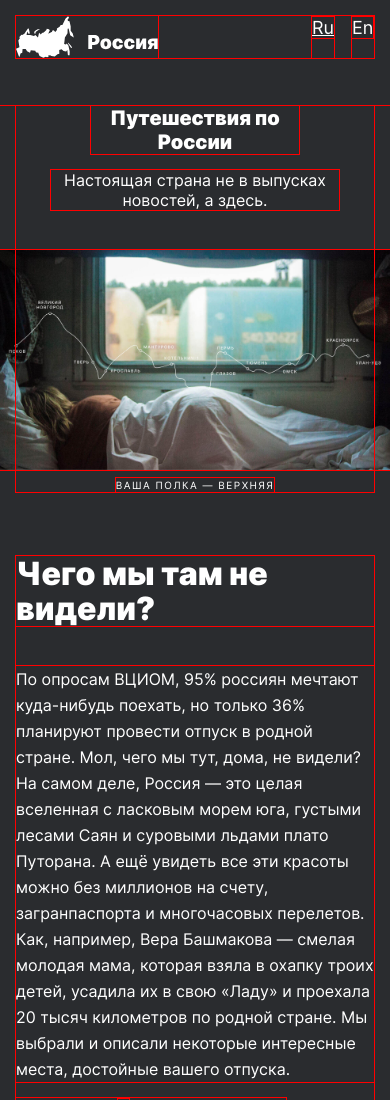
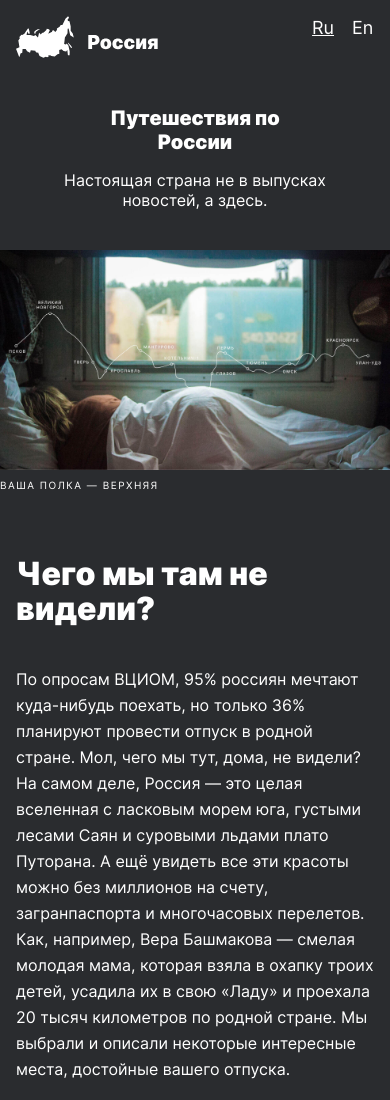
Before and after one commit to albatrozs/russian-travel, a plain HTML site: page index.html in a window 390 px wide. Shown: the top 1100 px of the page. Drawn offline with Linux system fonts and the light colour scheme; files whose address does not match are found by name.

Commit message:
новые исправления

```diff
--- a/blocks/footer/_links/footer__column_links.css
+++ b/blocks/footer/_links/footer__column_links.css
@@ -6,7 +6,7 @@
     padding: 0px 0px;
 }
 
-@media all and (max-width: 768px){
+@media all and (max-width: 767px){
   .footer__column_links{
     max-width: 186px;
     min-height: 310px;
--- a/blocks/footer/footer.css
+++ b/blocks/footer/footer.css
@@ -10,7 +10,7 @@
   max-width: 1280px;
 }
 
-@media all and (max-width: 768px){
+@media all and (max-width: 760px){
   .footer{
     max-width: 186px;
     flex-direction: column;
--- a/blocks/header/header.css
+++ b/blocks/header/header.css
@@ -7,5 +7,5 @@
     display: flex;
     flex-direction: row;
     justify-content: space-between;
-    max-width: 1280px;
+    max-width: 1184px;
 }
--- a/blocks/lead/__caption/lead__caption.css
+++ b/blocks/lead/__caption/lead__caption.css
@@ -9,4 +9,5 @@
     text-transform: uppercase;
     color: #FFFFFF;
     justify-self: flex-start;
+
 }
--- a/blocks/lead/__image/lead__image.css
+++ b/blocks/lead/__image/lead__image.css
@@ -2,6 +2,9 @@
     width: 100%;
     margin-bottom: 8px;
     overflow: visible;
+    margin-left: auto;
+    margin-right: auto;
+
 }
 
 @media all and (max-width: 768px){
--- a/blocks/lead/__subtitle/lead__subtitle.css
+++ b/blocks/lead/__subtitle/lead__subtitle.css
@@ -9,6 +9,9 @@
     margin-top: 0px;
     color: #FFFFFF;
     max-width: 640px;
+    margin-left: auto;
+    margin-right: auto;
+
 }
 @media all and (max-width: 768px){
     .lead__subtitle{
--- a/blocks/lead/__title/lead__title.css
+++ b/blocks/lead/__title/lead__title.css
@@ -9,6 +9,8 @@
     max-width: 720px;
     margin-bottom: 32px;
     margin-top: 0px;
+    margin-left: auto;
+    margin-right: auto;
 }
 
 @media all and (min-width: 425px) and (max-width: 768px){
--- a/blocks/lead/lead.css
+++ b/blocks/lead/lead.css
@@ -9,10 +9,9 @@
     display: flex;
     flex-direction: column;
     justify-content: center;
-    align-items: center;
+
 }
 
-}
 
 @media all and (min-width: 1024px) and (max-width: 1280px) {
     .lead{
--- /dev/null
+++ b/blocks/margin-auto/margin-auto.css
@@ -0,0 +1,21 @@
+.margin-auto{
+    margin-left: auto;
+    margin-right: auto;
+}
+
+@media all and (max-width: 425px){
+    .margin-auto{
+        margin-bottom: 64px;
+
+    }
+}
+@media all and (min-width: 425px) and (max-width: 1024px){
+    .margin-auto{
+        margin-bottom: 88px;
+    }
+}
+@media all and (min-width: 1024px){
+    .margin-auto{
+        margin-bottom: 92px;
+        }
+}
--- a/index.html
+++ b/index.html
@@ -18,7 +18,7 @@
       </header>
 
     <main class="content">
-      <section class="lead margins">
+      <section class="lead margin-auto">
         <h1 class="lead__title">Путешествия по России</h1>
         <p class="lead__subtitle">Настоящая страна не в выпусках новостей, а здесь.</p>
         <img class="lead__image" src="../images/lead-polka.jpg" alt="Маршрут">
@@ -52,7 +52,7 @@
         <img class="photo-grid__item" src="./images/photo-grid-ergaki.jpg" alt="Ергаки">
       </section>
 
-      <section class="places margins">
+      <section class="places margin-auto">
         <div class="places__place">
           <h3 class="places__title">Куршская коса</h3>
           <div class="places__website">
--- a/pages/index.css
+++ b/pages/index.css
@@ -13,6 +13,4 @@
 @import url(../blocks/header-margin/header-margin.css);
 @import url(../blocks/footer-margin/footer-margin.css);
 @import url(../blocks/cover-margin/cover-margin.css);
-
-
-*{outline: 1px solid red;}
+@import url(../blocks/margin-auto/margin-auto.css);
```
